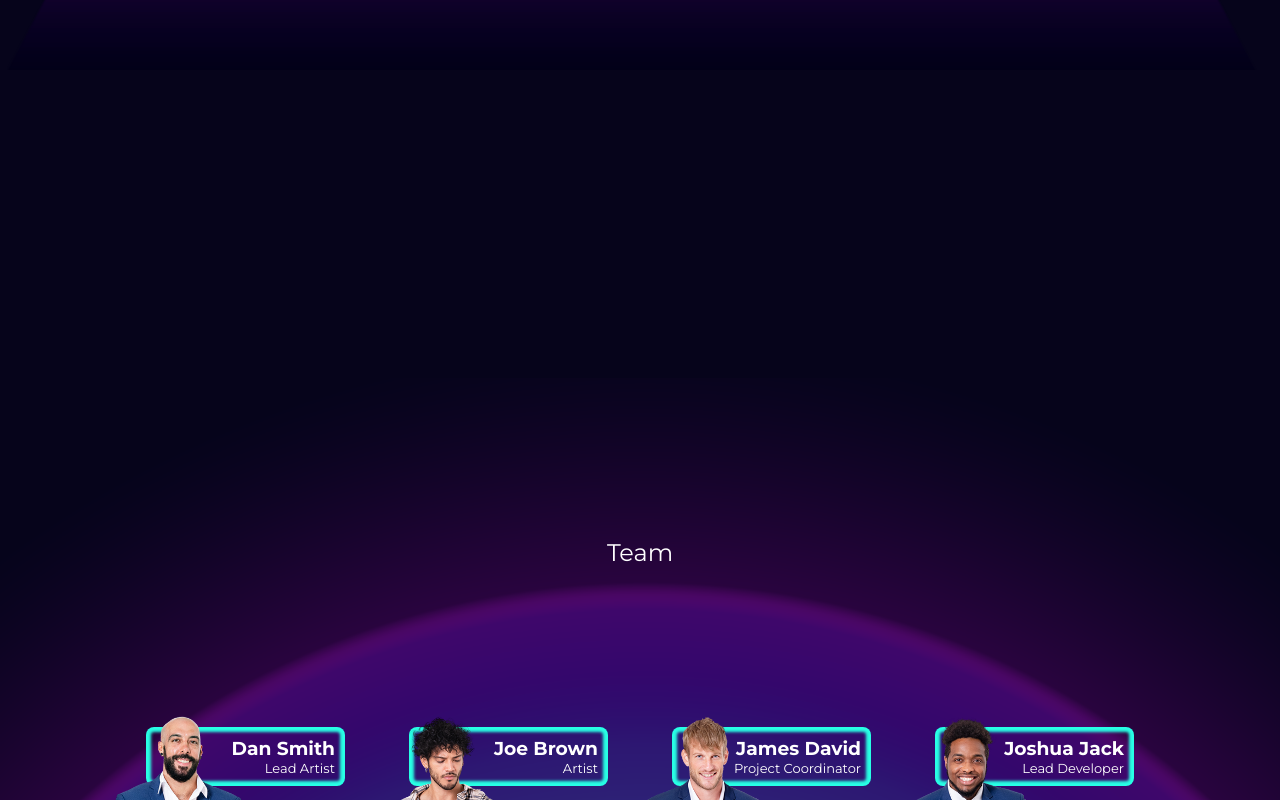
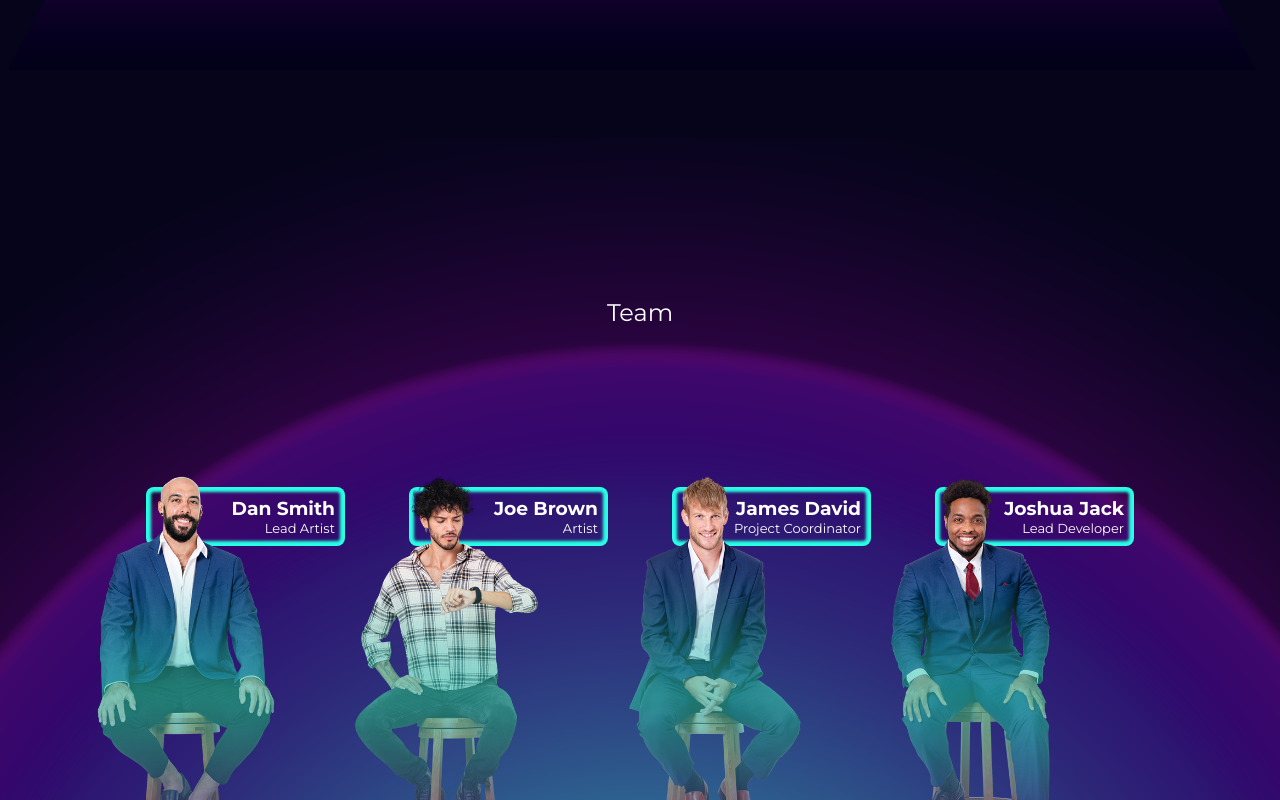
Before and after one commit to igaimerca/starving-model-website, a React (Vite) app: page / in a window 1280 px wide. Shown: the part 4500-5300 px from the top of the page. Built offline with nearby package versions, Linux system fonts and the light colour scheme.

Commit message:
feat: revamp

```diff
--- a/src/components/Team/Team.css
+++ b/src/components/Team/Team.css
@@ -1,6 +1,6 @@
 .team {
     background-image: url(/images/team/team_bg.png);
-    margin-top: 19rem;
+    margin-top: 4rem;
     background-color: transparent;
     background-size: cover;
     height: auto;
```
